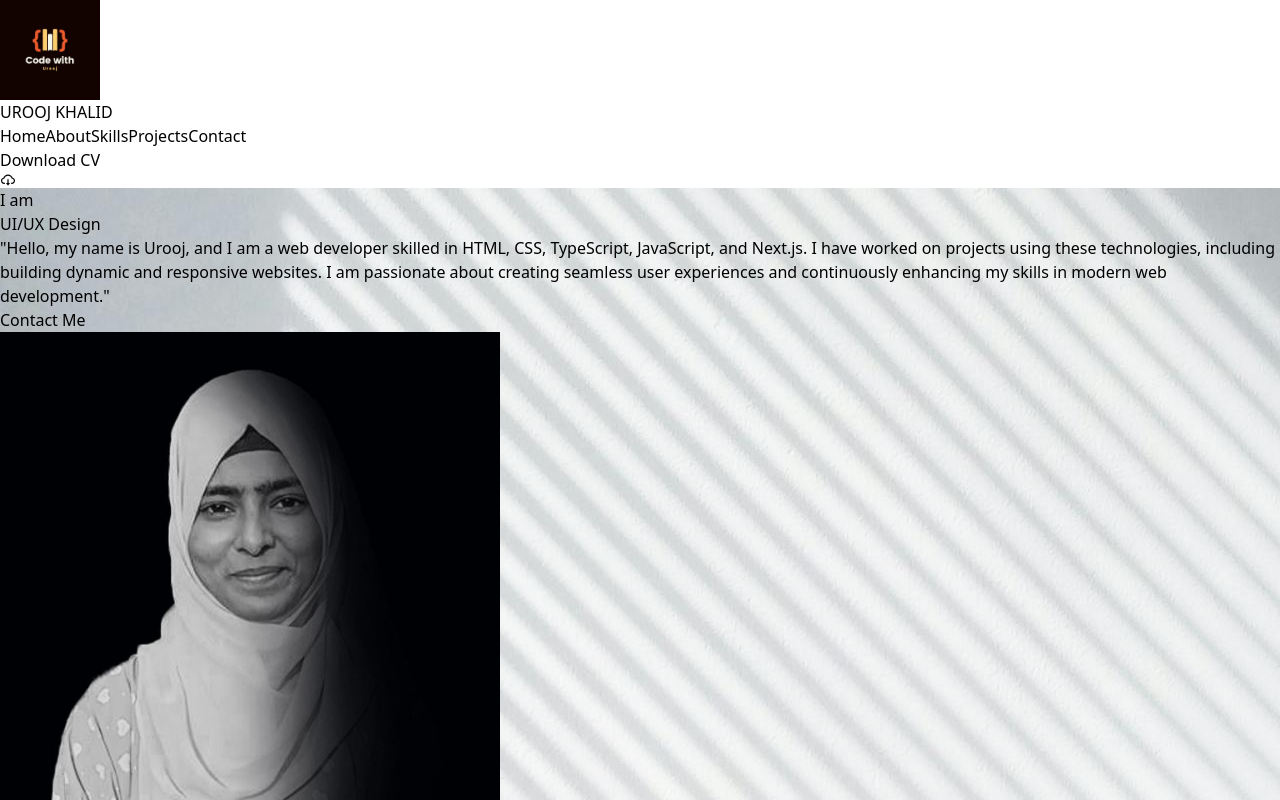
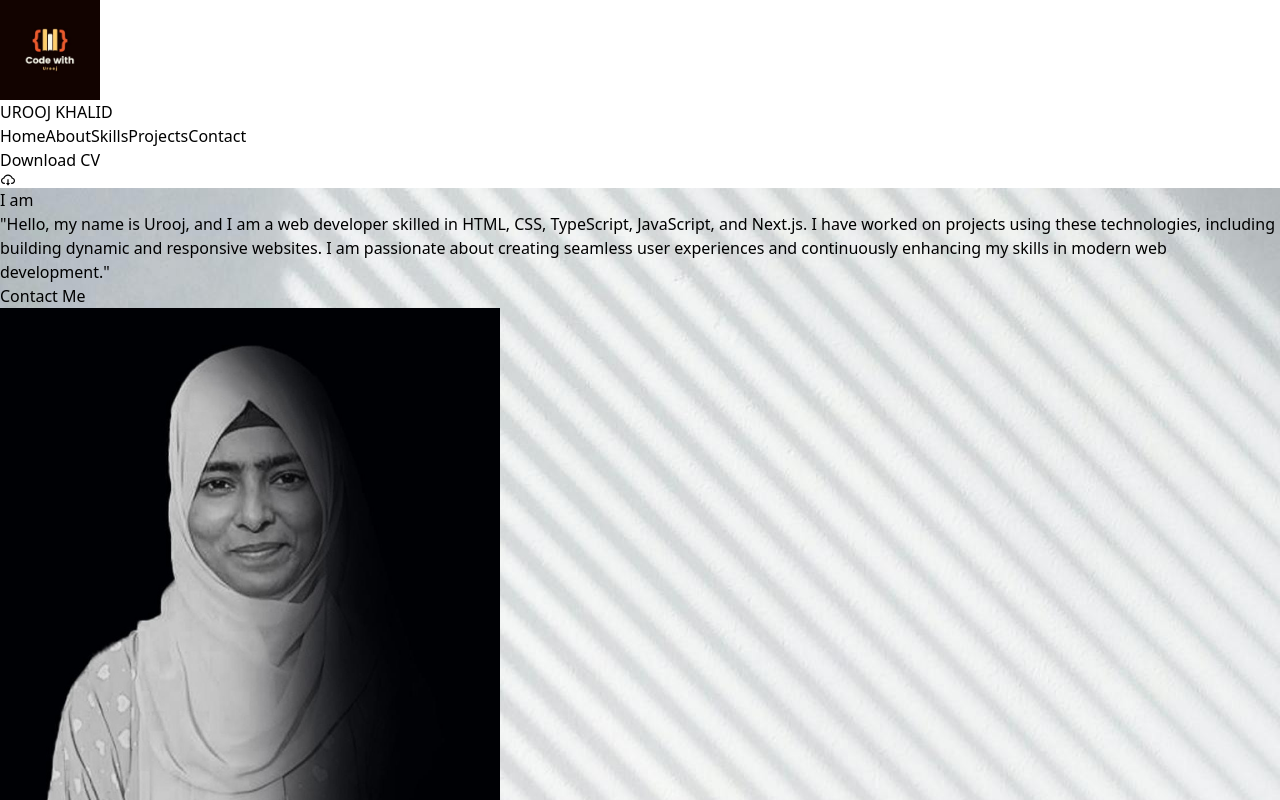
Before and after one commit to Urooj-Khalid123/Personal-Portfolio, a Next.js app: page / in a window 1280 px wide. Shown: the top 800 px of the page. Built offline with nearby package versions, Linux system fonts and the light colour scheme.

Commit message:
Resolved dependencies and vulnerabilities

```diff
--- a/src/app/components/Hero.tsx
+++ b/src/app/components/Hero.tsx
@@ -1,7 +1,7 @@
 "use client"
 import Image from 'next/image'
 import Link from 'next/link';
-import Typewriter from 'typewriter-effect';
+
 
 const Hero = () => {
   return (
@@ -13,13 +13,6 @@
         I am
         <br className="hidden lg:inline-block" />
 
-<Typewriter
-  options={{
-    strings: ['Web Developer', 'UI/UX Designer', 'Front-End Developer', 'Creative Web Developer'],
-    autoStart: true,
-    loop: true,
-  }}
-/>
       </h1>
       <div className='w-[100px] h-[2px] bg-gray-700'></div>
       <p className="mb-8 leading-relaxed">
```
